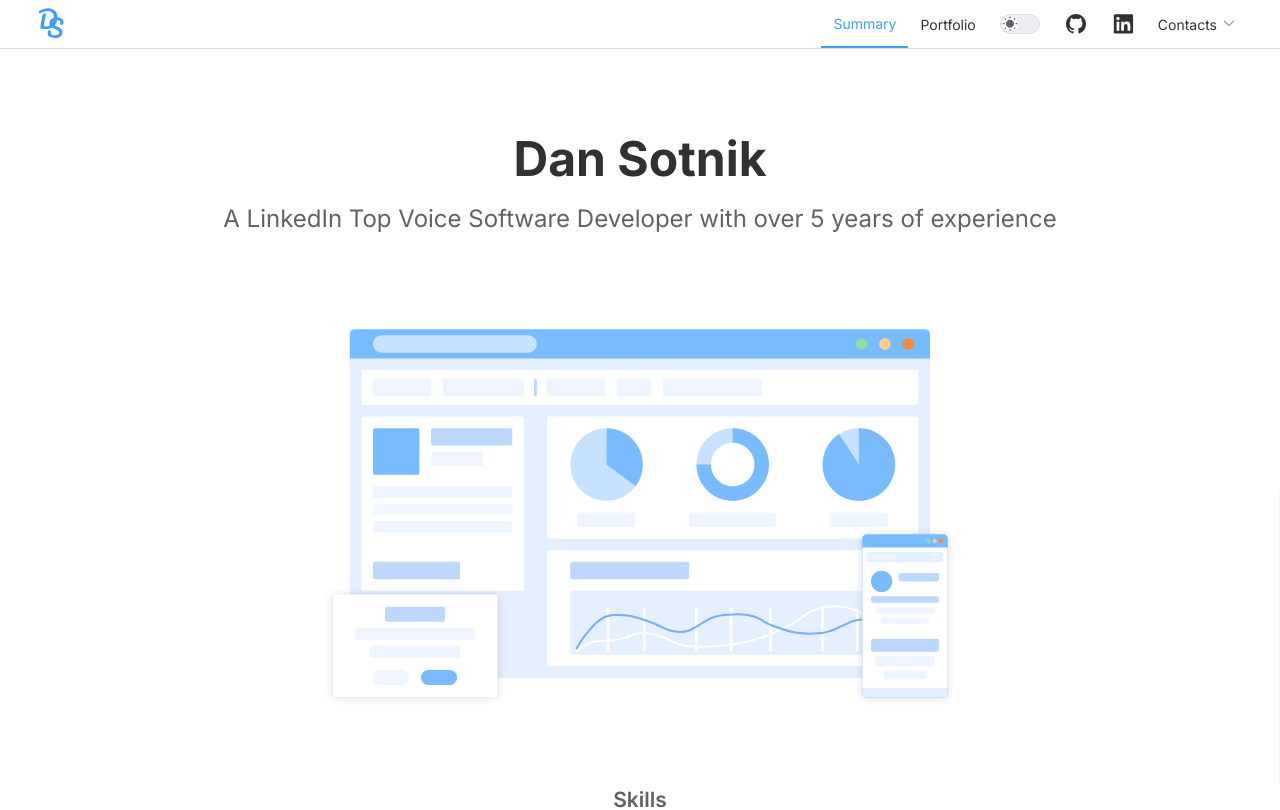
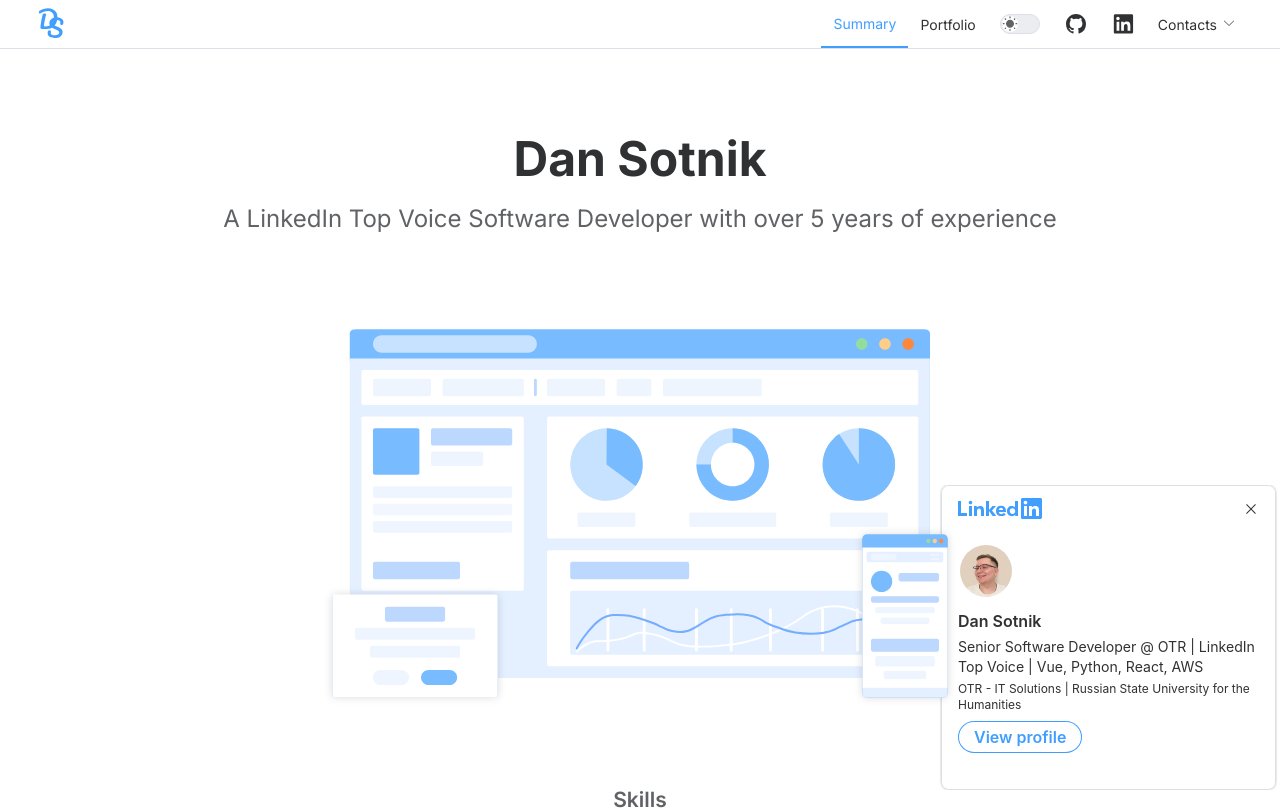
Before and after one commit to letUser/sotnikdev.tech, a Vue app: page /summary in a window 1280 px wide. Shown: the top 810 px of the page. Built offline with nearby package versions, Linux system fonts and the light colour scheme.

Commit message:
badge show time reduce

```diff
--- a/components.d.ts
+++ b/components.d.ts
@@ -19,7 +19,6 @@ declare module 'vue' {
     DsLogo: typeof import('./src/components/icons/DsLogo.vue')['default']
     ElAutoResizer: typeof import('element-plus/es')['ElAutoResizer']
     ElCard: typeof import('element-plus/es')['ElCard']
-    ElDivider: typeof import('element-plus/es')['ElDivider']
     ElDropdown: typeof import('element-plus/es')['ElDropdown']
     ElDropdownItem: typeof import('element-plus/es')['ElDropdownItem']
     ElDropdownMenu: typeof import('element-plus/es')['ElDropdownMenu']
--- a/src/components/LinkedInBadge.vue
+++ b/src/components/LinkedInBadge.vue
@@ -13,7 +13,7 @@ onMounted(() => {
       setTimeout(() => {
         isBadgeHidden.value = false
         createAnimationsQuery()
-      }, 6000)
+      }, 4000)
 
       // ...else, then...
     } else {
```
